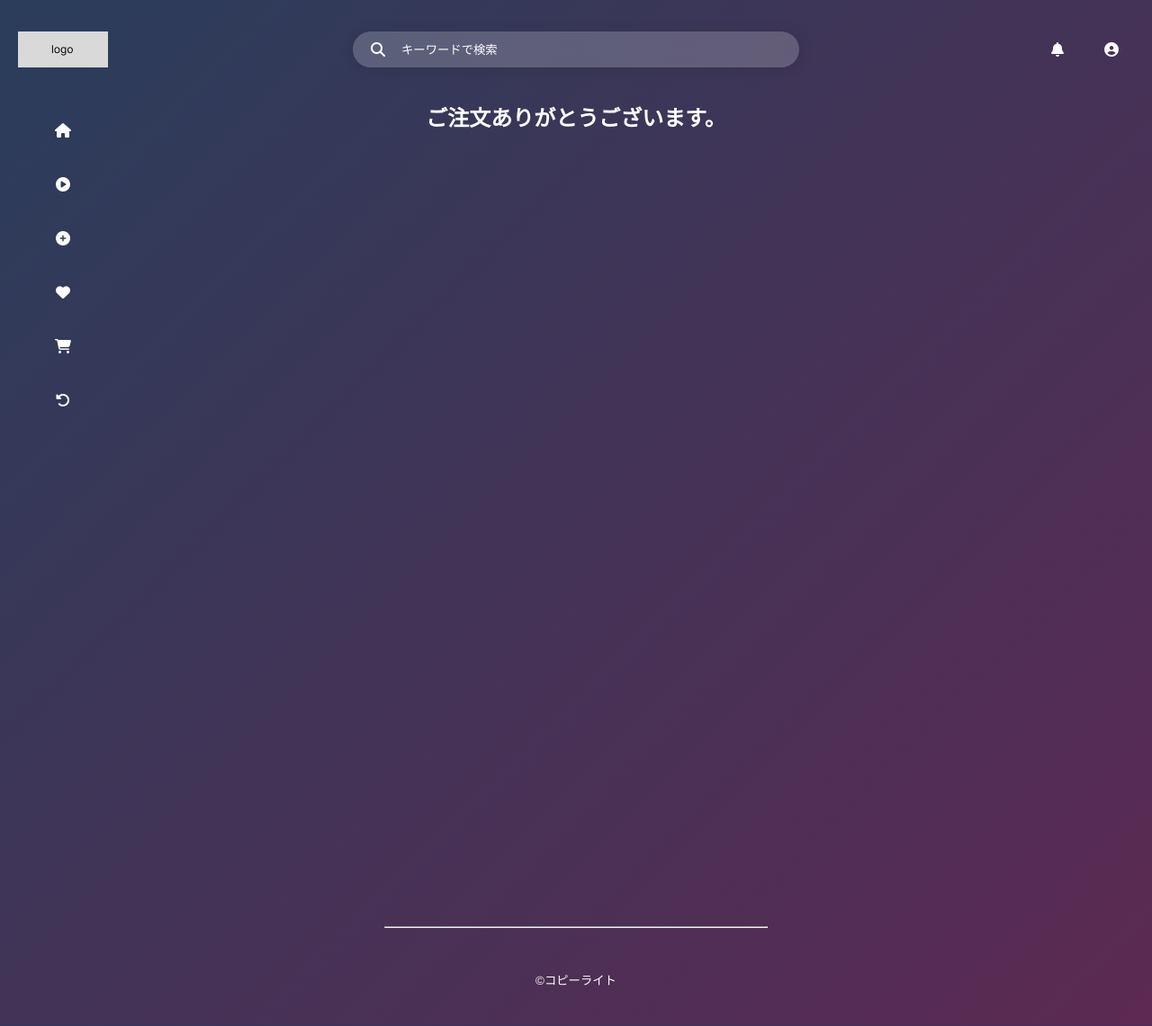
After one commit to yozure420/HEW_2025, a Flask app: page /order_completed in a window 1280 px wide. The commit adds this page. Shown: the whole page at 90% size. Run offline with Flask 3, Linux system fonts and the light colour scheme; some libraries are stand-ins or nearby versions; some web fonts are replaced.

Commit message:
購入後画面

```diff
--- a/front/app.py
+++ b/front/app.py
@@ -93,5 +93,11 @@ def buy_now():
         product=product
     )
 
+@app.route('/order_completed')
+def order_completed():
+    return render_template(
+        'order_completed.html'
+    )
+
 if __name__ == '__main__':
     app.run('0.0.0.0', 80, True)
--- a/front/templates/buy_now.html
+++ b/front/templates/buy_now.html
@@ -11,7 +11,7 @@
 {# 中身 #}
 {% block content %}
 
-<form id="payment-form" action="" method="POST">
+<form id="payment-form" action="{{ url_for('order_completed') }}">
     <div class="buy-now-wrapper">
         <div class="buy-content-flex">
             <div class="pay">
--- /dev/null
+++ b/front/templates/order_completed.html
@@ -0,0 +1,20 @@
+{% extends 'base.html' %}
+
+{# title #}
+{% block title %}order_completed{% endblock %}
+
+{# headに追加要素あれば #}
+{% block head_extra %}
+<style>
+    h2 {
+        text-align: center;
+        color: white;
+        height: 100vh;
+    }
+</style>
+{% endblock %}
+
+{# 中身 #}
+{% block content %}
+<h2>ご注文ありがとうございます。</h2>
+{% endblock %}
```
